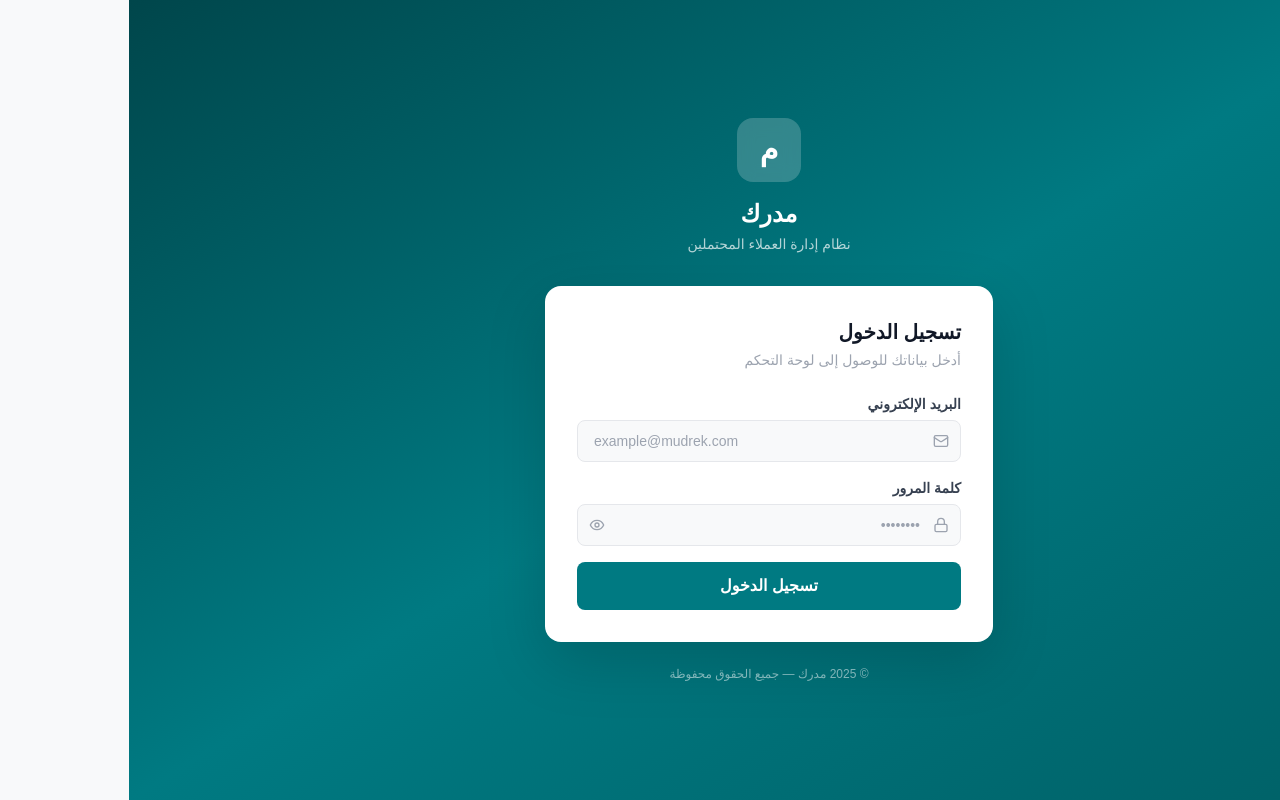
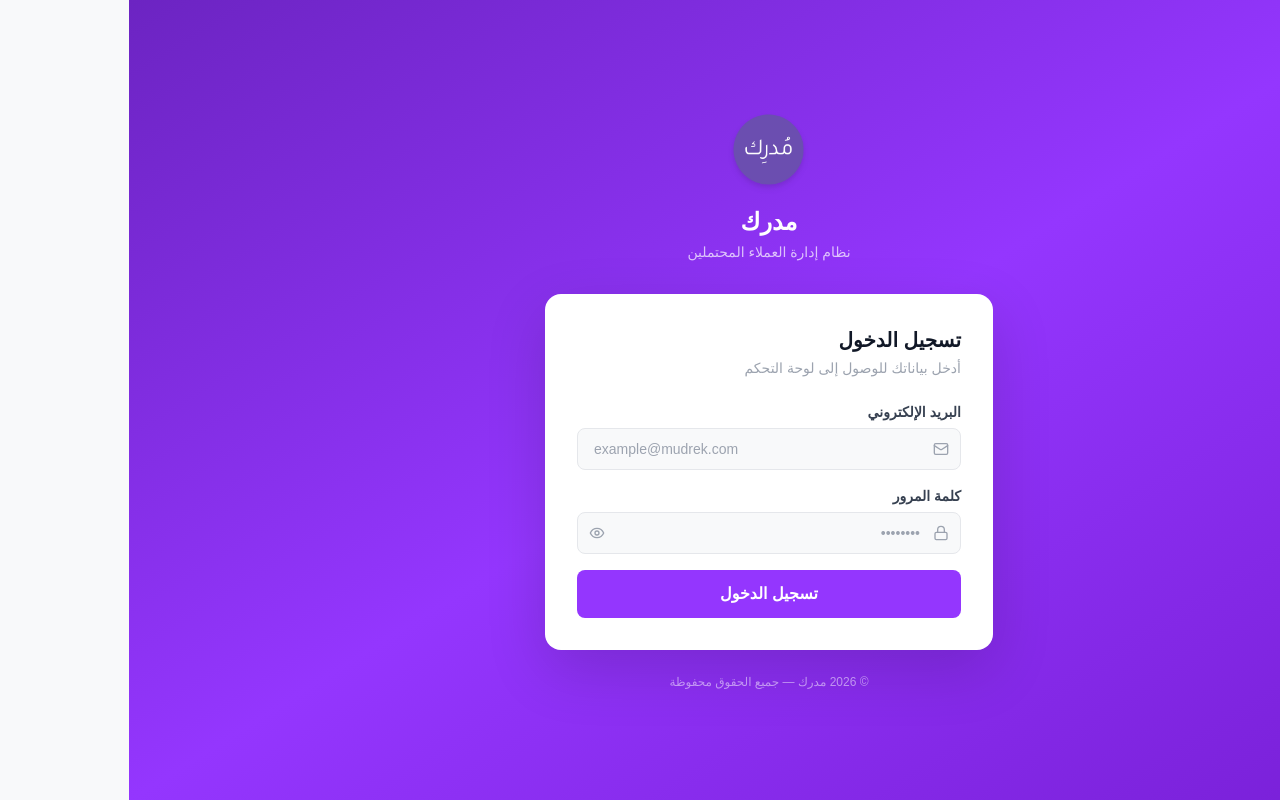
Before and after one commit to fadySWHS/mudrek-studentsClients-crm, a Next.js app in the folder frontend/: page /login in a window 1280 px wide. Built offline with nearby package versions, Linux system fonts and the light colour scheme.

Commit message:
update logo and UI color aesthetics

```diff
--- a/frontend/src/app/(auth)/login/page.tsx
+++ b/frontend/src/app/(auth)/login/page.tsx
@@ -38,10 +38,8 @@ export default function LoginPage() {
     <div className="min-h-screen bg-gradient-to-br from-primary-dark via-primary to-primary-container flex items-center justify-center p-4">
       <div className="w-full max-w-md">
         {/* Logo */}
-        <div className="text-center mb-8">
-          <div className="inline-flex items-center justify-center w-16 h-16 bg-white/20 backdrop-blur rounded-2xl mb-4">
-            <span className="text-white font-black text-3xl">م</span>
-          </div>
+        <div className="text-center mb-8 flex flex-col items-center">
+          <img src="/logo.png" alt="مدرك" className="w-20 auto mb-4 drop-shadow-md rounded-2xl" />
           <h1 className="text-white text-2xl font-bold">مدرك</h1>
           <p className="text-white/70 text-sm mt-1">نظام إدارة العملاء المحتملين</p>
         </div>
@@ -99,7 +97,7 @@ export default function LoginPage() {
         </div>
 
         <p className="text-center text-white/50 text-xs mt-6">
-          © 2025 مدرك — جميع الحقوق محفوظة
+          © {new Date().getFullYear()} مدرك — جميع الحقوق محفوظة
         </p>
       </div>
     </div>
--- a/frontend/src/components/layout/Sidebar.tsx
+++ b/frontend/src/components/layout/Sidebar.tsx
@@ -34,9 +34,7 @@ export default function Sidebar() {
       {/* Logo */}
       <div className="px-6 py-5 border-b border-gray-100">
         <div className="flex items-center gap-3">
-          <div className="w-9 h-9 bg-primary rounded-lg flex items-center justify-center">
-            <span className="text-white font-bold text-sm">م</span>
-          </div>
+          <img src="/logo.png" alt="مدرك" className="w-10 h-10 object-contain drop-shadow-sm rounded-full" />
           <div>
             <p className="font-bold text-gray-900 text-sm leading-tight">مدرك</p>
             <p className="text-xs text-gray-400">نظام إدارة العملاء</p>
--- a/frontend/src/styles/globals.css
+++ b/frontend/src/styles/globals.css
@@ -150,5 +150,5 @@
 }
 
 ::-webkit-scrollbar-thumb:hover {
-  background: #007A82;
+  background: #9436FE;
 }
--- a/frontend/tailwind.config.ts
+++ b/frontend/tailwind.config.ts
@@ -10,10 +10,10 @@ const config: Config = {
     extend: {
       colors: {
         primary: {
-          DEFAULT: '#007A82',
-          dark: '#00464b',
-          container: '#006066',
-          light: '#e0f4f5',
+          DEFAULT: '#9436FE',
+          dark: '#6C24C2',
+          container: '#781FD6',
+          light: '#F3E8FF',
         },
         surface: {
           DEFAULT: '#F8F9FA',
@@ -21,14 +21,19 @@ const config: Config = {
           lowest: '#ffffff',
         },
         secondary: {
-          DEFAULT: '#455A64',
-          light: '#eceff1',
+          DEFAULT: '#8D62C3',
+          light: '#F3EDF7',
+        },
+        neutral: {
+          DEFAULT: '#7C7482',
+          light: '#EBE9EC',
+          dark: '#48444B',
         },
         error: {
           DEFAULT: '#ba1a1a',
           container: '#ffdad6',
         },
-        tertiary: '#62330f',
+        tertiary: '#974700',
         success: '#2e7d32',
         warning: '#e65100',
       },
@@ -46,7 +51,7 @@ const config: Config = {
       boxShadow: {
         card: '0 1px 3px rgba(0,0,0,0.08), 0 1px 2px rgba(0,0,0,0.06)',
         modal: '0 20px 60px rgba(0,0,0,0.15)',
-        elevated: '0 4px 16px rgba(0,122,130,0.12)',
+        elevated: '0 4px 16px rgba(148, 54, 254, 0.12)',
       },
     },
   },
```
Also changed, not shown: frontend/public/Logo.png (added), 1 other file (tests, documents, lock files or other folders).
